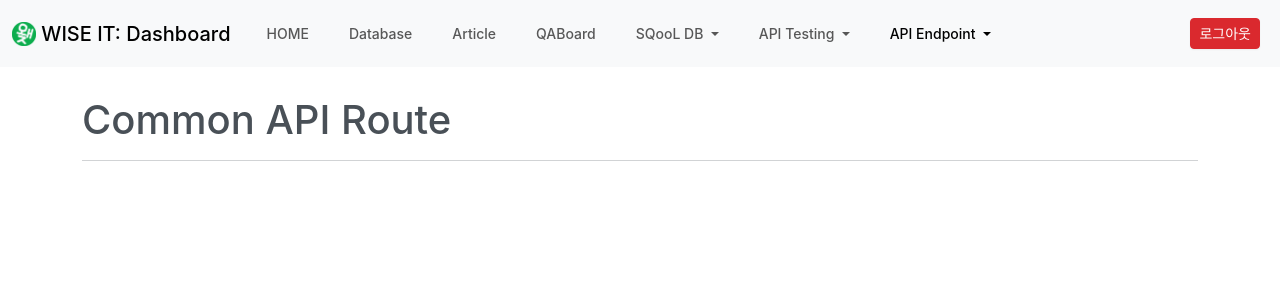
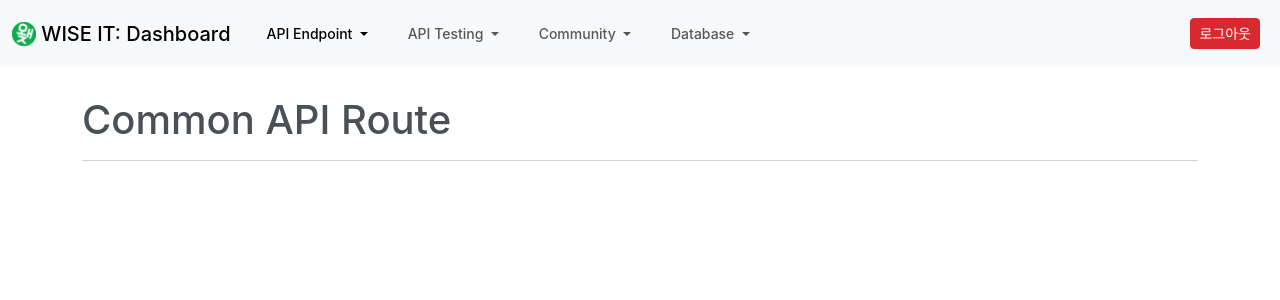
Before and after one commit to WISE-IT-TEAM/Flask.WISE.IT.BE, a Flask app: page /admin/api_endpoint/common in a window 1280 px wide. Shown: the top 300 px of the page. Run offline with Flask 3, Linux system fonts and the light colour scheme; a user stored in the database is signed in; some libraries are stand-ins or nearby versions; some web fonts are replaced.

Commit message:
관리자페이지 navbar 정리 / article api 기본 세팅

```diff
--- a/app/__init__.py
+++ b/app/__init__.py
@@ -32,6 +32,7 @@ def create_app():
     from .routes.admin.api_endpoint import api_endpoint_bp
     from .routes.admin.api_test import api_test_bp
     from .routes.api.sqool_db import sqool_db_bp
+    from .routes.api.article import article_api_bp
     from .routes.api.qaboard import qaboard_api_bp
     from .routes.api.user import user_api_bp
     from .routes.api.common import common_api_bp
@@ -41,6 +42,7 @@ def create_app():
     app.register_blueprint(api_endpoint_bp, url_prefix="/admin/api_endpoint")
     app.register_blueprint(api_test_bp, url_prefix="/admin/api_test")
     app.register_blueprint(sqool_db_bp, url_prefix="/api/sqool")
+    app.register_blueprint(article_api_bp, url_prefix="/api/article")
     app.register_blueprint(qaboard_api_bp, url_prefix="/api/qaboard")
     app.register_blueprint(user_api_bp, url_prefix="/api/user")
     app.register_blueprint(common_api_bp, url_prefix="/api/common")
@@ -55,6 +57,7 @@ def create_app():
             "admin.admin_login",
             "admin.admin_register",
             "user_api.ping",
+            "article_api.ping",
             "qaboard_api.ping",
             "common_api.ping",
             "common_api.upload_image",
--- a/app/templates/layout/navbar.jinja2
+++ b/app/templates/layout/navbar.jinja2
@@ -11,57 +11,12 @@
         </button>
         <div class="collapse navbar-collapse" id="navbarColor01">
             <ul class="navbar-nav me-auto">
-                <li class="nav-item">
+                {# <li class="nav-item">
                     <a class="nav-link {% if request.path == '/admin/dashboard' %}active{% endif %}"
                         href="{{ url_for('admin.admin_dashboard') }}">HOME
                         <span class="visually-hidden">(current)</span>
                     </a>
-                </li>
-                <li class="nav-item">
-                    <a class="nav-link {% if request.path.startswith('/admin/database') %}active{% endif %}"
-                        href="{{ url_for('admin.admin_database') }}">Database</a>
-                </li>
-                <li class="nav-item">
-                    <a class="nav-link {% if request.path.startswith('/admin/article') %}active{% endif %}"
-                        href="#">Article</a>
-                </li>
-                <li class="nav-item">
-                    <a class="nav-link {% if request.path.startswith('/admin/qaboard') %}active{% endif %}"
-                        href="{{ url_for('qaboard.admin_qaboard_list') }}">QABoard</a>
-                </li>
-                <li class="nav-item dropdown">
-                    <a class="nav-link dropdown-toggle" href="#" role="button" data-bs-toggle="dropdown"
-                        aria-expanded="false">
-                        SQooL DB
-                    </a>
-                    <ul class="dropdown-menu">
-                        <li><a class="dropdown-item" href="#">Artist Database</a></li>
-                    </ul>
-                </li>
-                <li class="nav-item dropdown">
-                    <a class="nav-link dropdown-toggle {% if request.path.startswith('/admin/api_test') %}active{% endif %}"
-                        href="#" role="button" data-bs-toggle="dropdown" aria-expanded="false">
-                        API Testing
-                    </a>
-                    <ul class="dropdown-menu">
-                        <li><a class="dropdown-item {% if request.path == '/admin/api_test/sql/query' %}active{% endif %}"
-                                href="{{ url_for('api_test.sql_query') }}">SQL Query</a></li>
-                        <li>
-                            <hr class="dropdown-divider">
-                        </li>
-                        <li><a class="dropdown-item {% if request.path == '/admin/api_test/upload/image' %}active{% endif %}"
-                                href="{{ url_for('api_test.upload_image') }}">Image
-                                Upload</a></li>
-                        <li><a class="dropdown-item {% if request.path == '/admin/api_test/upload/thumbnail' %}active{% endif %}"
-                                href="{{ url_for('api_test.upload_thumbnail') }}">Thumbnail
-                                Upload</a></li>
-                        <li><a class="dropdown-item {% if request.path == '/admin/api_test/upload/file' %}active{% endif %}"
-                                href="{{ url_for('api_test.upload_file') }}">File
-                                Upload</a></li>
-                        <li><a class="dropdown-item {% if request.path == '/admin/api_test/delete/file' %}active{% endif %}"
-                                href="{{ url_for('api_test.delete_file') }}">Delete File</a></li>
-                    </ul>
-                </li>
+                </li> #}
                 <li class="nav-item dropdown">
                     <a class="nav-link {% if request.path.startswith('/admin/api_endpoint') %}active{% endif %} dropdown-toggle"
                         href="#" role="button" data-bs-toggle="dropdown" aria-expanded="false">
@@ -88,6 +43,59 @@
                                 href="{{ url_for('api_endpoint.api_endpoint_common') }}">Common</a></li>
                     </ul>
                 </li>
+
+                <li class="nav-item dropdown">
+                    <a class="nav-link dropdown-toggle {% if request.path.startswith('/admin/api_test') %}active{% endif %}"
+                        href="#" role="button" data-bs-toggle="dropdown" aria-expanded="false">
+                        API Testing
+                    </a>
+                    <ul class="dropdown-menu">
+                        <li><a class="dropdown-item {% if request.path == '/admin/api_test/sql/query' %}active{% endif %}"
+                                href="{{ url_for('api_test.sql_query') }}">SQL Query</a></li>
+                        <li>
+                            <hr class="dropdown-divider">
+                        </li>
+                        <li><a class="dropdown-item {% if request.path == '/admin/api_test/upload/image' %}active{% endif %}"
+                                href="{{ url_for('api_test.upload_image') }}">Image
+                                Upload</a></li>
+                        <li><a class="dropdown-item {% if request.path == '/admin/api_test/upload/thumbnail' %}active{% endif %}"
+                                href="{{ url_for('api_test.upload_thumbnail') }}">Thumbnail
+                                Upload</a></li>
+                        <li><a class="dropdown-item {% if request.path == '/admin/api_test/upload/file' %}active{% endif %}"
+                                href="{{ url_for('api_test.upload_file') }}">File
+                                Upload</a></li>
+                        <li><a class="dropdown-item {% if request.path == '/admin/api_test/delete/file' %}active{% endif %}"
+                                href="{{ url_for('api_test.delete_file') }}">Delete File</a></li>
+                    </ul>
+                </li>
+
+                <li class="nav-item dropdown">
+                    <a class="nav-link dropdown-toggle {% if request.path.startswith('/admin/api_test') %}active{% endif %}"
+                        href="#" role="button" data-bs-toggle="dropdown" aria-expanded="false">
+                        Community
+                    </a>
+                    <ul class="dropdown-menu">
+                        <li><a class="nav-link {% if request.path.startswith('/admin/article') %}active{% endif %}"
+                                href="#">Article</a></li>
+                        <li><a class="nav-link {% if request.path.startswith('/admin/qaboard') %}active{% endif %}"
+                                href="{{ url_for('qaboard.admin_qaboard_list') }}">QABoard</a></li>
+                    </ul>
+                </li>
+
+                <li class="nav-item dropdown">
+                    <a class="nav-link dropdown-toggle" href="#" role="button" data-bs-toggle="dropdown"
+                        aria-expanded="false">
+                        Database
+                    </a>
+                    <ul class="dropdown-menu">
+                        <li><a class="dropdown-item {% if request.path.startswith('/admin/database') %}active{% endif %}"
+                        href="{{ url_for('admin.admin_database') }}">Database</a></li>
+                        <li>
+                            <hr class="dropdown-divider">
+                        </li>
+                        <li><a class="dropdown-item" href="#">Artist Database</a></li>
+                    </ul>
+                </li>
             </ul>
             <div class="d-flex me-sm-2">
                 <a class="btn btn-danger btn-sm" href="{{ url_for('admin.admin_logout') }}">로그아웃</a>
```
Also changed, not shown: app/routes/api/article.py (added, +9 -0 lines).
